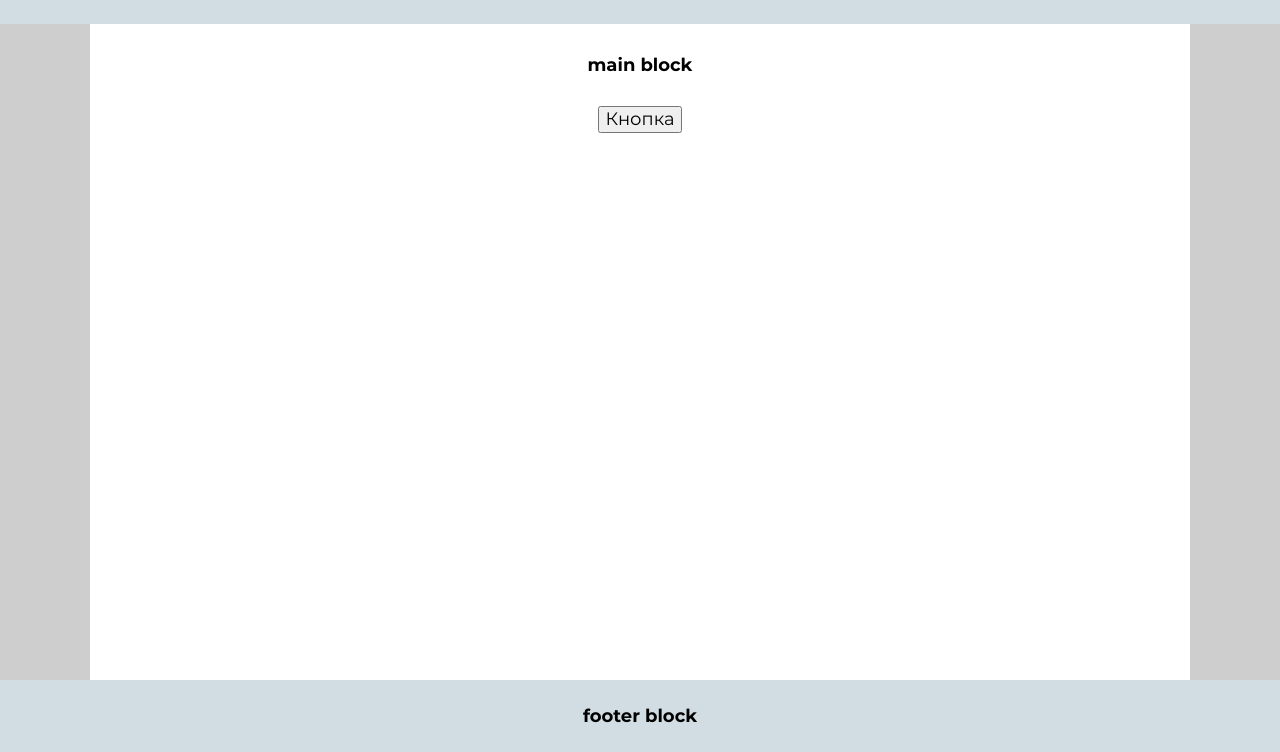
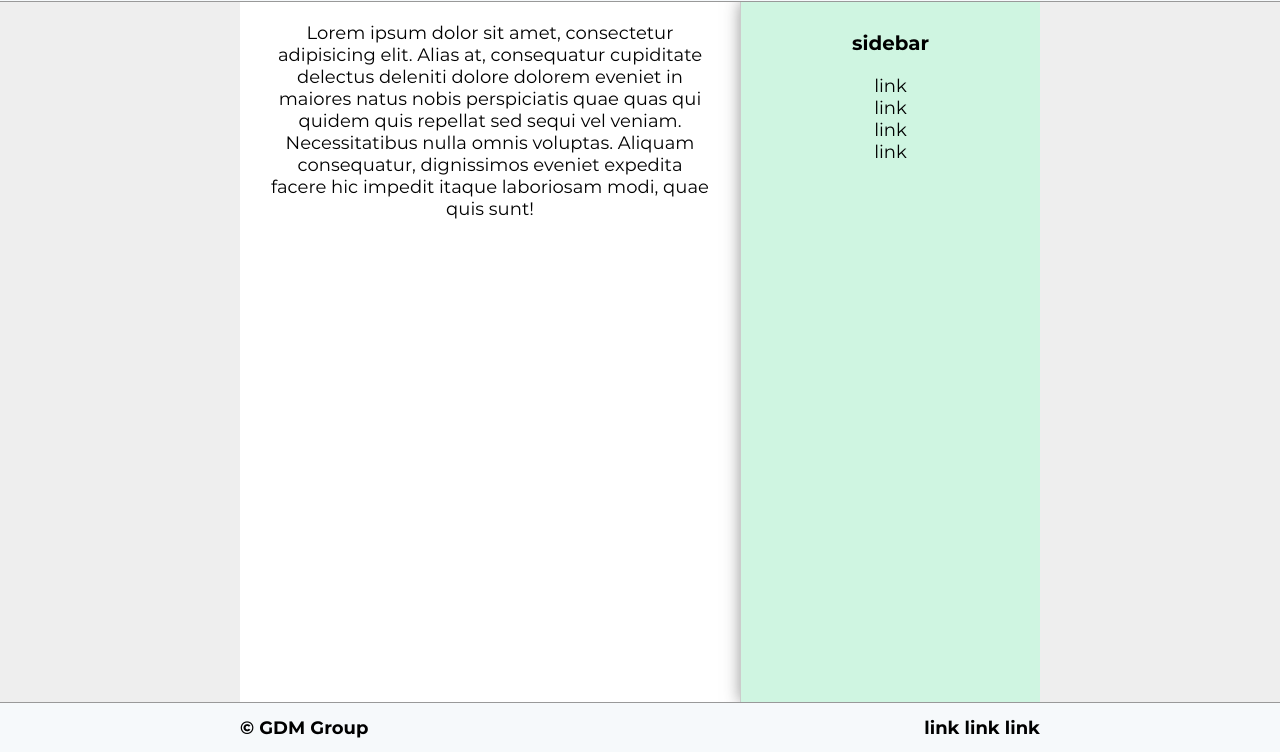
Before and after one commit to WebNadin/site-prototype, a website: page src/index.html in a window 1280 px wide. Shown: the part 48-800 px from the top of the page. Drawn offline with nearby package versions, Linux system fonts and the light colour scheme; files that its build step writes are made by us from their sources; no server answers.

Commit message:
main requirements were implemented

```diff
--- a/src/index.html
+++ b/src/index.html
@@ -1,6 +1,9 @@
 //= template/head.html
-//= template/header.html
 
-//= template/main.html
+<div class="wrapper-page">
 
-//= template/footer.html
+  //= template/header.html
+  //= template/main.html
+  //= template/footer.html
+
+</div>
--- a/src/style/partials/base.scss
+++ b/src/style/partials/base.scss
@@ -1,3 +1,40 @@
+@import "mixins";
+
+/******* Примеси *******/
+
+%container {
+  min-width: 500px;
+  max-width: 800px;
+}
+%between {
+  display: flex;
+  align-items: center;
+  justify-content: space-between;
+  margin: 0 auto;
+}
+%vertical-centered {
+  display: flex;
+  align-items: center;
+  height: 100%;
+}
+%column {
+  display: flex;
+  flex-direction: column;
+}
+%show {
+  opacity: 1;
+  @include transition($default-transition);
+}
+%hide {
+  opacity: 0;
+  width: 0;
+  height: 0;
+  @include transition($default-transition);
+}
+/******* end_Примеси *******/
+
+/******* Tags *******/
+
 a {
   text-decoration: none;
   color: #000;
@@ -54,8 +91,8 @@ body, html {
 }
 body {
   font-family: 'Montserrat', Arial, sans-serif;
-  background: $bg-main;
-  color: $base;
+  background: $bg-outside;
+  color: $text-color;
   font-size: $font-size-base;
   font-weight: 400;
   line-height: normal;
@@ -69,45 +106,105 @@ p {
 ul, ol {
   margin: 1em 0;
 }
+/******* end_Tags *******/
+
+/******* Components *******/
+
+.wrapper-page {
+  display: flex;
+  flex-direction: column;
+  margin: 0 auto;
+  background-color: $bg-main;
+  overflow: auto;
+  flex: 1;
+  height: 100%;
+  @extend %container;
+  @media screen and (max-width: 800px) {
+    width: 100%;
+  }
+  @media screen and (max-width: 500px) {
+    width: 500px;
+    overflow-x: auto;
+  }
+}
 .header, .footer {
-  padding: 25px 0;
+  position: fixed;
+  box-sizing: border-box;
+  padding: 10px;
   text-align: center;
   font-weight: bold;
+  background-color: #f6f9fb;
+  height: 50px;
+  width: 100%;
+  z-index: 100;
 }
-.header, footer {
-  background-color: #d1dde2;
+.header {
+  left: 0;
+  @include border-bottom(1px, solid, #999);
+  &__inner {
+    @extend %container;
+    @extend %between;
+    @extend %vertical-centered;
+  }
 }
-.nn-container {
-  display: block;
-  min-width: 320px;
-  max-width: 1920px;
-  width: 100%;
-  margin: 0 auto;
-  padding: 0 50px;
-  background-color: $bg-white;
+.footer {
+  left: 0;
+  right: 0;
+  bottom: 0;
+  @include border-top(1px, solid, #999);
+  &__inner {
+    @extend %container;
+    @extend %between;
+    @extend %vertical-centered;
+  }
 }
 .main {
   background-color: $bg-main;
   text-align: center;
-  padding: 0 90px;
-  &__title{
-    margin: 30px 0;
-    font-weight: bold;
+  margin: 50px 0;
+  height: calc(100vh - 100px);
+  display: flex;
+  flex: 1;
+  &__content {
+    height: calc(100vh - 100px);
+    flex: 1;
+  }
+  &__sidebar {
+    width: 300px;
+    flex: none;
+    overflow: hidden;
   }
 }
-.title
+/******* end_Components *******/
+
+/* Blocks */
+
+.content {
+  padding: 20px 30px 20px;
+}
+.sidebar {
+  box-sizing: border-box;
+  padding: 10px;
+  background-color: rgba(16, 204, 107, .2);
+  @include border-left(1px, solid, #ccc);
+  @include shadow(0 0 15px 0 rgba(51, 51, 51, 0.5));
+  @extend %column;
+  @extend %show;
+  @media screen and (max-width: 700px) {
+    opacity: 0;
+    width: 0;
+    height: 0;
+    @include transition($default-transition);
+  }
+}
+/* end_Blocks */
+
 /******* atomic classes *******/
+
 ._bold {
   font-weight: bold;
 }
-._verticalStretch {
-  display: flex;
-  flex-direction: column;
-  height: 100%;
-  .main {
-    display: flex;
-    flex: 1;
-    height: 100%;
-  }
+.bg-red {
+  background-color: red;
 }
-/******* end_atomic slesses *******/
+/******* end_atomic classes *******/
--- /dev/null
+++ b/src/style/partials/mixins.scss
@@ -0,0 +1,29 @@
+@mixin border-bottom($border-w, $border-s, $border-c) {
+  border-bottom-width: $border-w;
+  border-bottom-style: $border-s;
+  border-bottom-color: $border-c;
+}
+@mixin border-top($border-w, $border-s, $border-c) {
+  border-top-width: $border-w;
+  border-top-style: $border-s;
+  border-top-color: $border-c;
+}
+@mixin border-left($border-w, $border-s, $border-c) {
+  border-left-width: $border-w;
+  border-left-style: $border-s;
+  border-left-color: $border-c;
+}
+@mixin shadow($shadow) {
+  -webkit-box-shadow: ($shadow);
+  -moz-box-shadow: ($shadow);
+  -ms-box-shadow: ($shadow);
+  -o-box-shadow: ($shadow);
+  box-shadow: ($shadow);
+}
+@mixin transition($default-transition) {
+  -webkit-transition: $default-transition;
+  -moz-transition: $default-transition;
+  -ms-transition: $default-transition;
+  -o-transition: $default-transition;
+  transition: $default-transition;
+}
--- a/src/style/partials/variable.scss
+++ b/src/style/partials/variable.scss
@@ -1,7 +1,8 @@
-$base: black;
-$base-light:rgba($base, .8);
+$text-color: black;
 
 $font-size-base: 18px;
-$bg-main:rgba($base, .1);
-$bg-white:white;
-$bg-code: rgba(12, 182, 245, 0.65);
+$bg-outside: #eee;
+$bg-main: #fff;
+
+$border: #999;
+$default-transition:all 0.25s linear;
--- a/src/template/footer.html
+++ b/src/template/footer.html
@@ -1,5 +1,14 @@
+<footer class="footer">
+  <section class="footer__inner">
+    <div class="footer__copyright">&#169; GDM Group</div>
+    <nav class="footer__sitemap sitemap">
+      <a href="/">link</a>
+      <a href="/">link</a>
+      <a href="/">link</a>
+    </nav>
+  </section>
+</footer>
 
 <script src="js/scripts.js"></script>
-<!--<script src="https://cdn.jsdelivr.net/lodash/4.10.0/lodash.js"></script>-->
 </body>
 </html>
--- a/src/template/header.html
+++ b/src/template/header.html
@@ -0,0 +1,6 @@
+<header class="header">
+  <section class="header__inner">
+    <div class="header__logo">logo</div>
+    <div class="header__nav">nav</div>
+  </section>
+</header>
--- a/src/template/main.html
+++ b/src/template/main.html
@@ -1,18 +1,15 @@
-<div class="_verticalStretch">
-  <header class="header">
-    <div class="_bold">header block</div>
-  </header>
-
-  <main class="main">
-    <dic class="nn-container">
-      <div class="_bold main__title">main block</div>
-      <button type="button" class="js-getUserInfo">Кнопка</button>
-    </dic>
-
-  </main>
-
-  <footer class="footer">
-    <div class="_bold">footer block</div>
-  </footer>
-
-</div>
+<main class="main">
+  <section class="main__content content">
+    Lorem ipsum dolor sit amet, consectetur adipisicing elit. Alias at, consequatur cupiditate delectus deleniti dolore
+    dolorem eveniet in maiores natus nobis perspiciatis quae quas qui quidem quis repellat sed sequi vel veniam.
+    Necessitatibus nulla omnis voluptas. Aliquam consequatur, dignissimos eveniet expedita facere hic impedit itaque
+    laboriosam modi, quae quis sunt!
+  </section>
+  <section class="main__sidebar sidebar">
+    <h5>sidebar</h5>
+    <a href="/">link</a>
+    <a href="/">link</a>
+    <a href="/">link</a>
+    <a href="/">link</a>
+  </section>
+</main>
```
